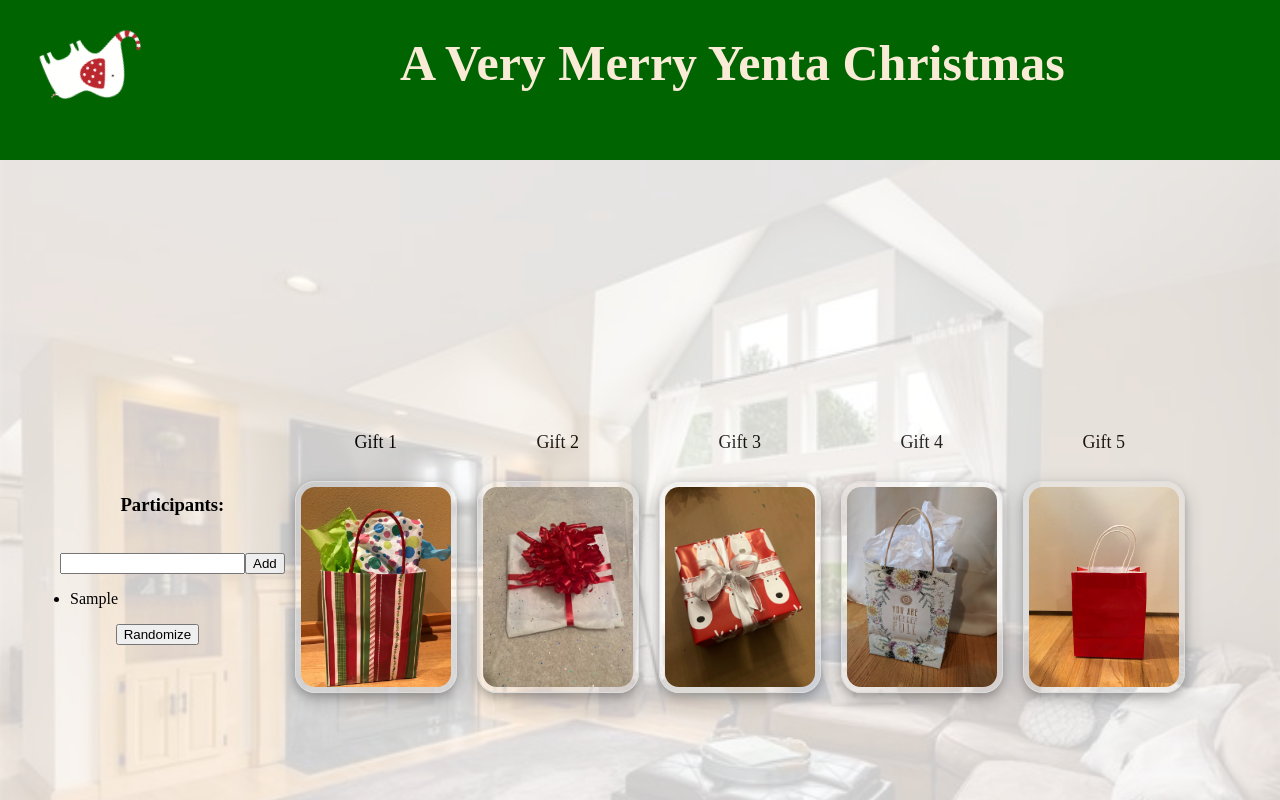
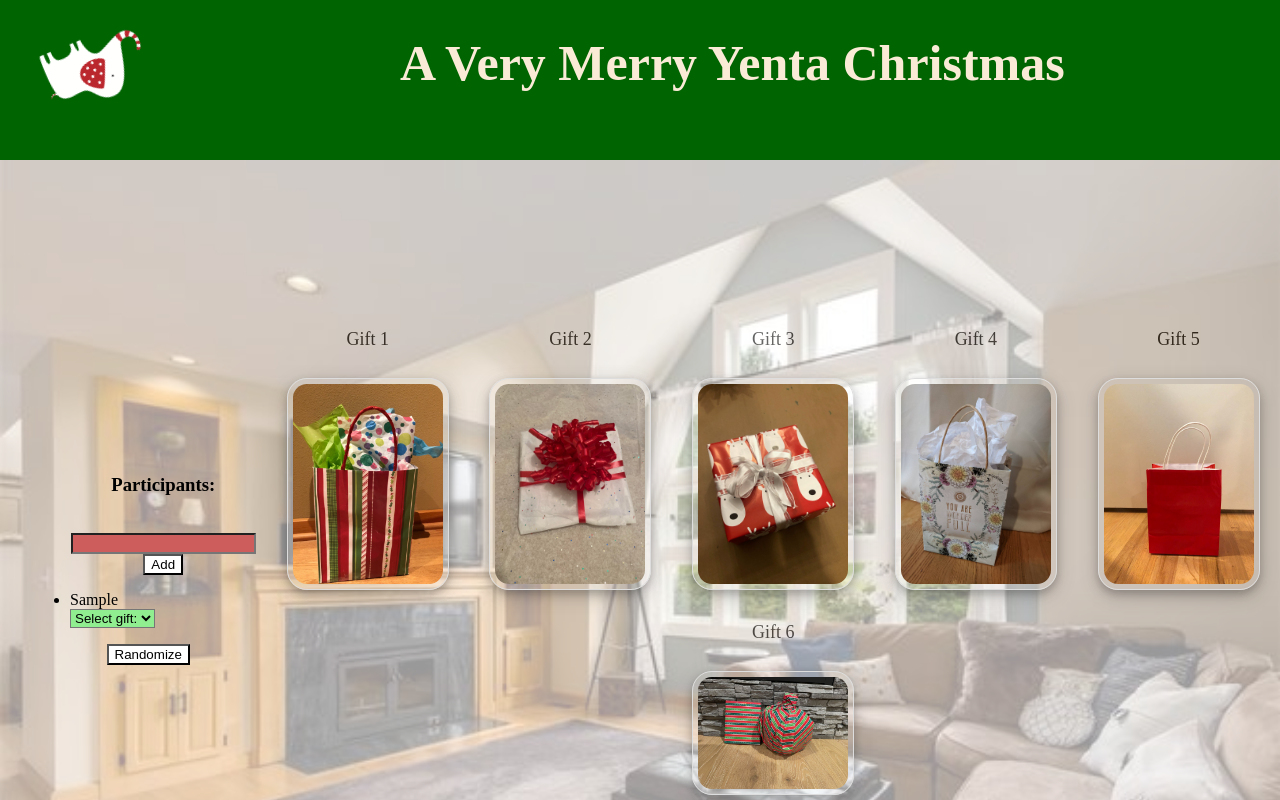
Before and after one commit to jaitch/WhiteElephant, a React (Create React App) app: page / in a window 1280 px wide. Both pictures are taken after typing "Sample" into the empty fields and a click on the input "Add". Shown: the top 800 px of the page. Built offline with nearby package versions, Linux system fonts and the light colour scheme.

Commit message:
build: add select dropdown boxes

```diff
--- a/src/App.css
+++ b/src/App.css
@@ -21,7 +21,7 @@
   right: 0px;
   left: 0px;
   bottom: 0px;
-  opacity: .2;
+  opacity: .4;
 }
 
 
--- a/src/components/Gifts.js
+++ b/src/components/Gifts.js
@@ -11,6 +11,8 @@ import gift4wrapped from '../wegey4.wrapped.jpeg'
 import gift4unwrapped from '../wegey4.unwrapped.jpeg'
 import gift5wrapped from '../wegey5.wrapped.jpeg'
 import gift5unwrapped from '../wegey5.unwrapped.jpeg'
+import gift6wrapped from '../wegey6.wrapped.jpeg'
+import gift6unwrapped from '../wegey6.unwrapped.jpeg'
 
 class Gifts extends Component {
 
@@ -19,15 +21,15 @@ class Gifts extends Component {
             <div className="flex-container">
                 <div>
                     <p>Gift 1</p>
-                    <Gift wrapped={gift1wrapped} unwrapped={gift1unwrapped} description="Self-Care Package"/>
+                    <Gift wrapped={gift1wrapped} unwrapped={gift1unwrapped} description="Self-Care Package: Sparkling Wine, Candy, Face Beautifiers, Popcorn"/>
                 </div>
                 <div>
                     <p>Gift 2</p>
-                    <Gift wrapped={gift2wrapped} unwrapped={gift2unwrapped} description="Hunks in Trunks Drink Markers"/>
+                    <Gift wrapped={gift2wrapped} unwrapped={gift2unwrapped} description="'Hunks in Trunks' Drink Markers"/>
                 </div>
                 <div>
                     <p>Gift 3</p>
-                    <Gift wrapped={gift3wrapped} unwrapped={gift3unwrapped} description="Singing Squirrel, Lotion, Poppy Seeds"/>
+                    <Gift wrapped={gift3wrapped} unwrapped={gift3unwrapped} description="Singing Squirrel, Goat Milk Lotion, Seeds for Poppies"/>
                 </div>
                 <div>
                     <p>Gift 4</p>
@@ -35,7 +37,11 @@ class Gifts extends Component {
                 </div>
                 <div>
                     <p>Gift 5</p>
-                    <Gift wrapped={gift5wrapped} unwrapped={gift5unwrapped} description="Scone Mix & Suyematsu Jam"/>
+                    <Gift wrapped={gift5wrapped} unwrapped={gift5unwrapped} description="Blueberry Scone Mix & Suyematsu Raspberry Jam"/>
+                </div>
+                <div>
+                    <p>Gift 6</p>
+                    <Gift wrapped={gift6wrapped} unwrapped={gift6unwrapped} description="Spherical Vase & Sushi Book"/>
                 </div>
             </div>
         )
--- a/src/components/List.css
+++ b/src/components/List.css
@@ -7,9 +7,10 @@
 
 .overlay {
     position: relative;
-/*    background-color: rgba(0,0,0,0);*/
     text-align: center;
-/*    left: 50px;*/
-/*justify-content: left;*/
     margin-left: 30px;
 }
+
+.custom-select {
+    background-color: lightgreen;
+}
--- a/src/components/List.js
+++ b/src/components/List.js
@@ -27,12 +27,27 @@ class List extends Component {
 
                     {this.props.people.map((person, i) => {
                         return (
-                            <li key={i}>{person}</li>
+                            <li
+                                key={i}>{person}
+                                <form>
+                                    <select class="custom-select">
+                                        <option value="0">Select gift:</option>
+                                        <option value="au">Gift 1</option>
+                                        <option value="ca">Gift 2</option>
+                                        <option value="usa">Gift 3</option>
+                                        <option value="usa">Gift 4</option>
+                                        <option value="usa">Gift 5</option>
+                                        <option value="usa">Gift 6</option>
+                                        <option value="usa">Gift 7</option>
+                                        <option value="usa">Gift 8</option>
+                                    </select>
+                                </form>
+                            </li>
                         )
                     })
                     }
                 </ul>
-                <button onClick={this.randomize}>Randomize</button>
+                <button onClick={this.randomize} className="button">Randomize</button>
             </div>
         )
     }
--- a/src/components/NewPersonForm.css
+++ b/src/components/NewPersonForm.css
@@ -2,3 +2,16 @@
     font-family: "American Typewriter";
     font-color: black;
 }
+
+input {
+    background-color: indianred;
+}
+
+.box {
+    color: white;
+}
+
+.button {
+    background-color: white;
+    color: black;
+}
--- a/src/components/NewPersonForm.js
+++ b/src/components/NewPersonForm.js
@@ -33,8 +33,8 @@ class NewPersonForm extends Component {
             <form className="overlay">
             <h3>Participants: </h3>
                 <br></br>
-            <input type="text" value={this.state.value} onChange={this.handleChange} />
-            <input type="submit" value="Add" onClick={this.handleSubmit} />
+            <input className="box" type="text" value={this.state.value} onChange={this.handleChange} />
+            <input className="button" type="submit" value="Add" onClick={this.handleSubmit} />
             </form>
         );
     }
```
Also changed, not shown: src/wegey6.unwrapped.jpeg (added), src/wegey6.wrapped.jpeg (added).
